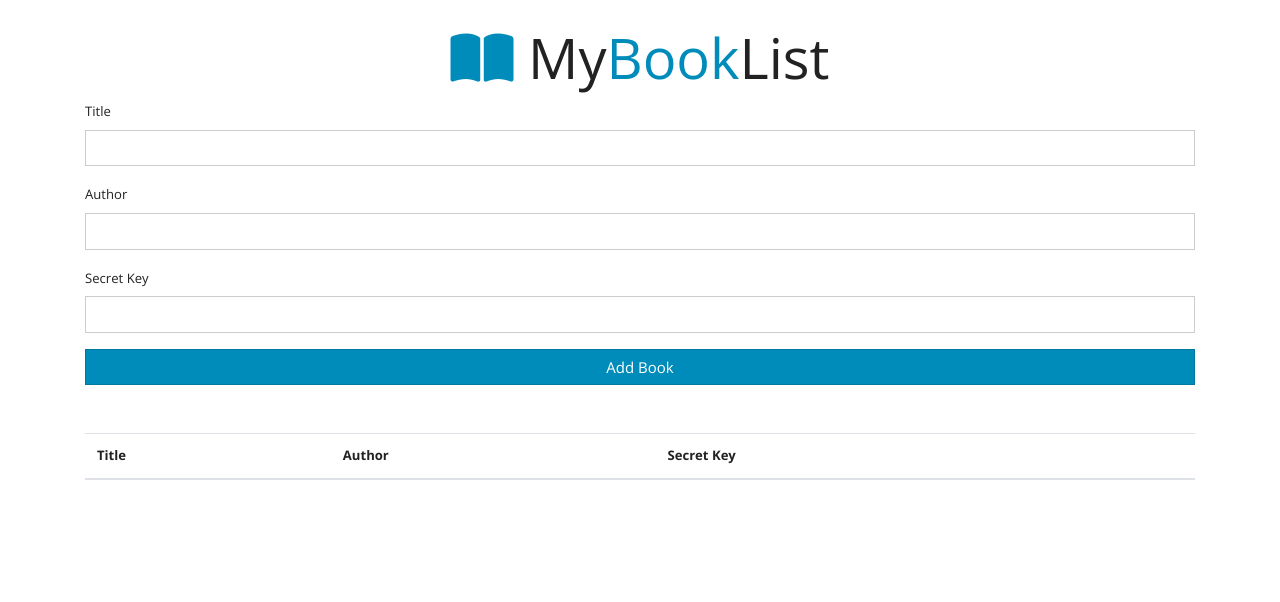
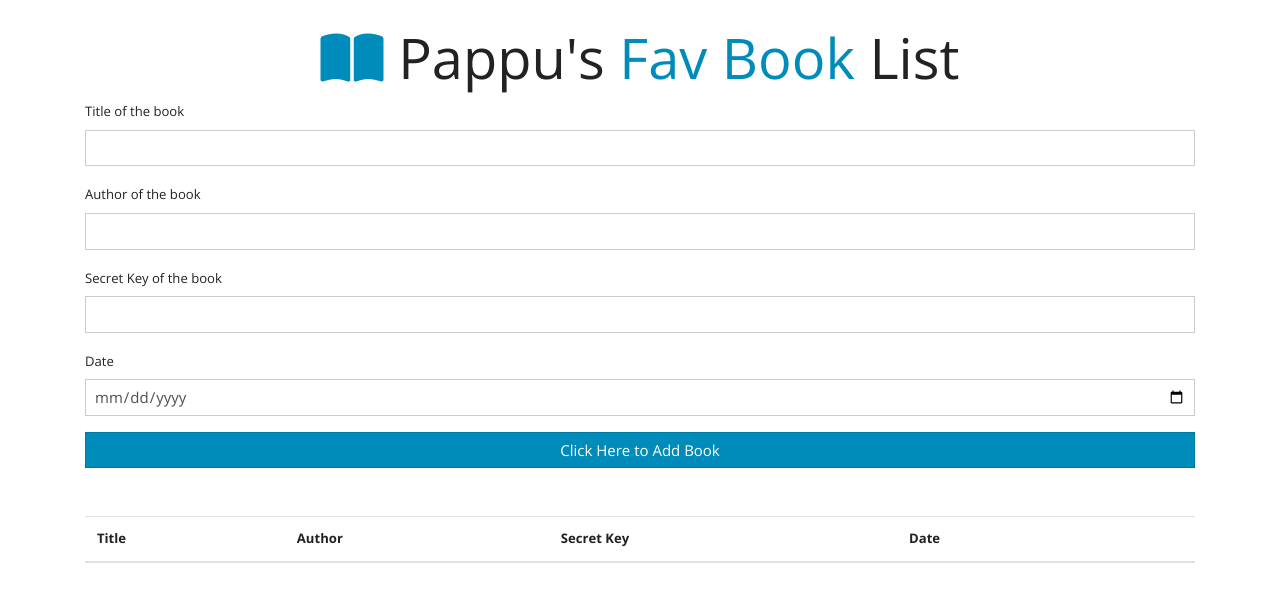
Before and after one commit to PappuKP/BookList-App, a plain HTML site: page index.html in a window 1280 px wide. Drawn offline with nearby package versions, Linux system fonts and the light colour scheme.

Commit message:
Calender Added

```diff
--- a/index.html
+++ b/index.html
@@ -9,27 +9,32 @@
     <script src="https://kit.fontawesome.com/d027fbf3e1.js" crossorigin="anonymous"></script>
 
     <link rel="stylesheet" href="./bootstrap.min.css" />
-    <title>MyBookList App</title>
+    <title>Pappu's BookList App</title>
 </head>
 
 <body>
     <div class="container mt-4">
         <h1 class="display-4 text-center">
-            <i class="fas fa-book-open text-primary"></i> My<span class="text-primary">Book</span>List</h1>
+            <i class="fas fa-book-open text-primary"></i> Pappu's <span class="text-primary">Fav Book </span>List</h1>
         <form id="book-form">
             <div class="form-group">
-                <label for="title">Title</label>
+                <label for="title">Title of the book</label>
                 <input type="text" id="title" class="form-control">
             </div>
             <div class="form-group">
-                <label for="author">Author</label>
+                <label for="author">Author of the book</label>
                 <input type="text" id="author" class="form-control">
             </div>
             <div class="form-group">
-                <label for="isbn">Secret Key</label>
+                <label for="isbn">Secret Key of the book</label>
                 <input type="text" id="isbn" class="form-control">
             </div>
-            <input type="submit" value="Add Book" class="btn btn-primary btn-block">
+            <div class="form-group">
+                <label for="dt">Date</label>
+                <input type="date" id="dt" max="3000-12-31" min="1000-01-01" class="form-control">
+            </div>
+
+            <input type="submit" value="Click Here to Add Book" class="btn btn-primary btn-block">
         </form>
         <table class="table table-striped mt-5">
             <thead>
@@ -37,6 +42,7 @@
                     <th>Title</th>
                     <th>Author</th>
                     <th>Secret Key</th>
+                    <th>Date</th>
                     <th></th>
                 </tr>
             </thead>
```
